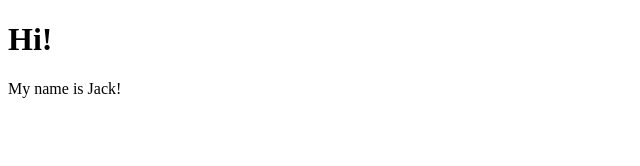
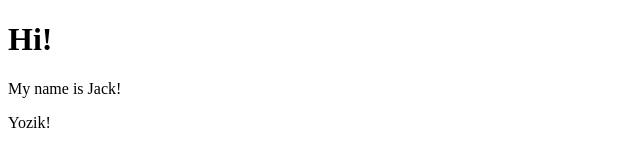
Before and after one commit to eGnome/site, a plain HTML site: page index.html in a window 1280 px wide. Shown: the full height of the page, 0-640 px from the left. Drawn offline with Linux system fonts and the light colour scheme.

Commit message:
second commit

```diff
--- a/index.html
+++ b/index.html
@@ -6,5 +6,6 @@
     <body>
        <h1>Hi!</h1>
 	   <p>My name is Jack!<p>
+	   <span>Yozik!</span>
     </body>
 </html>
```
